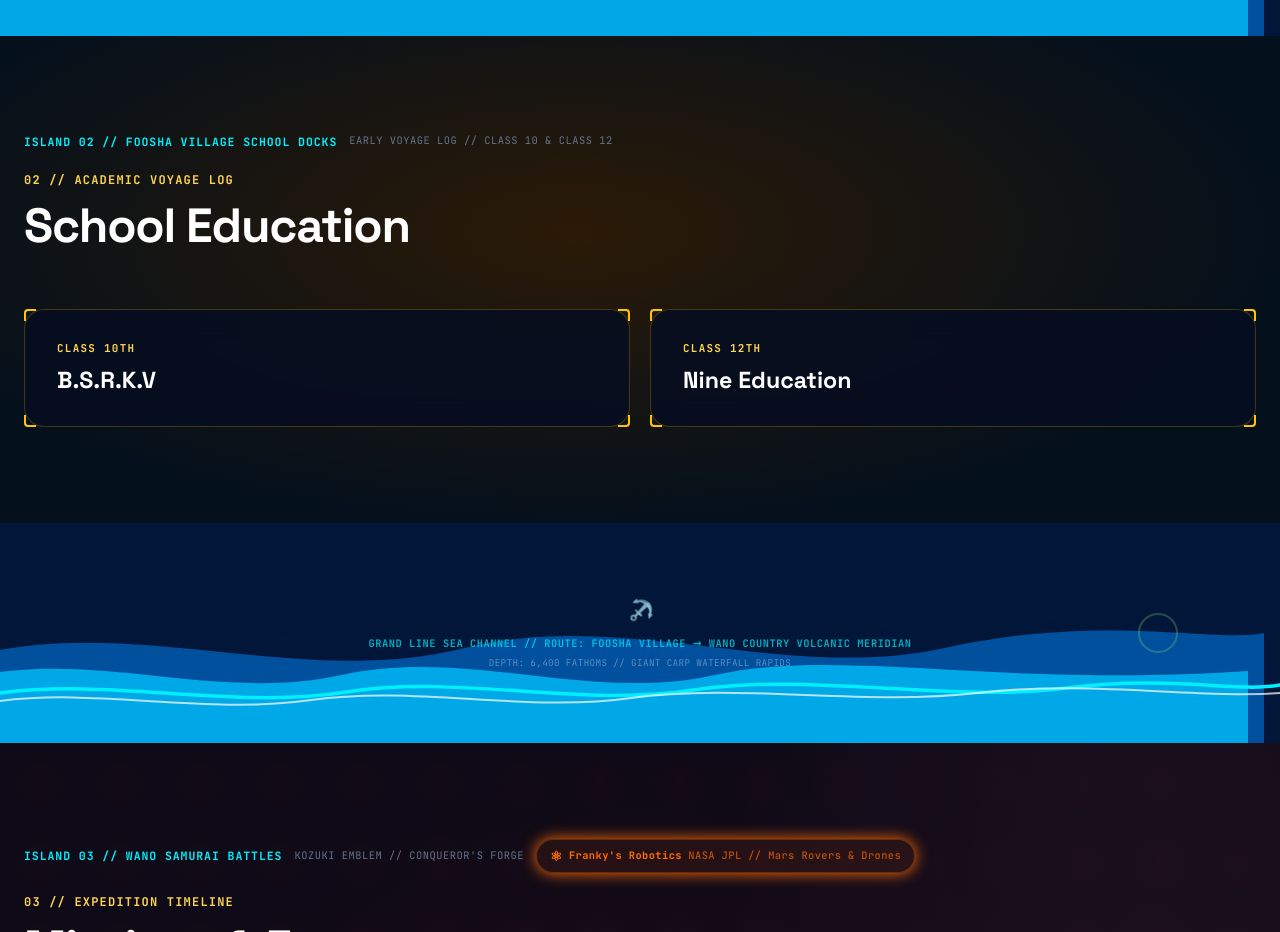
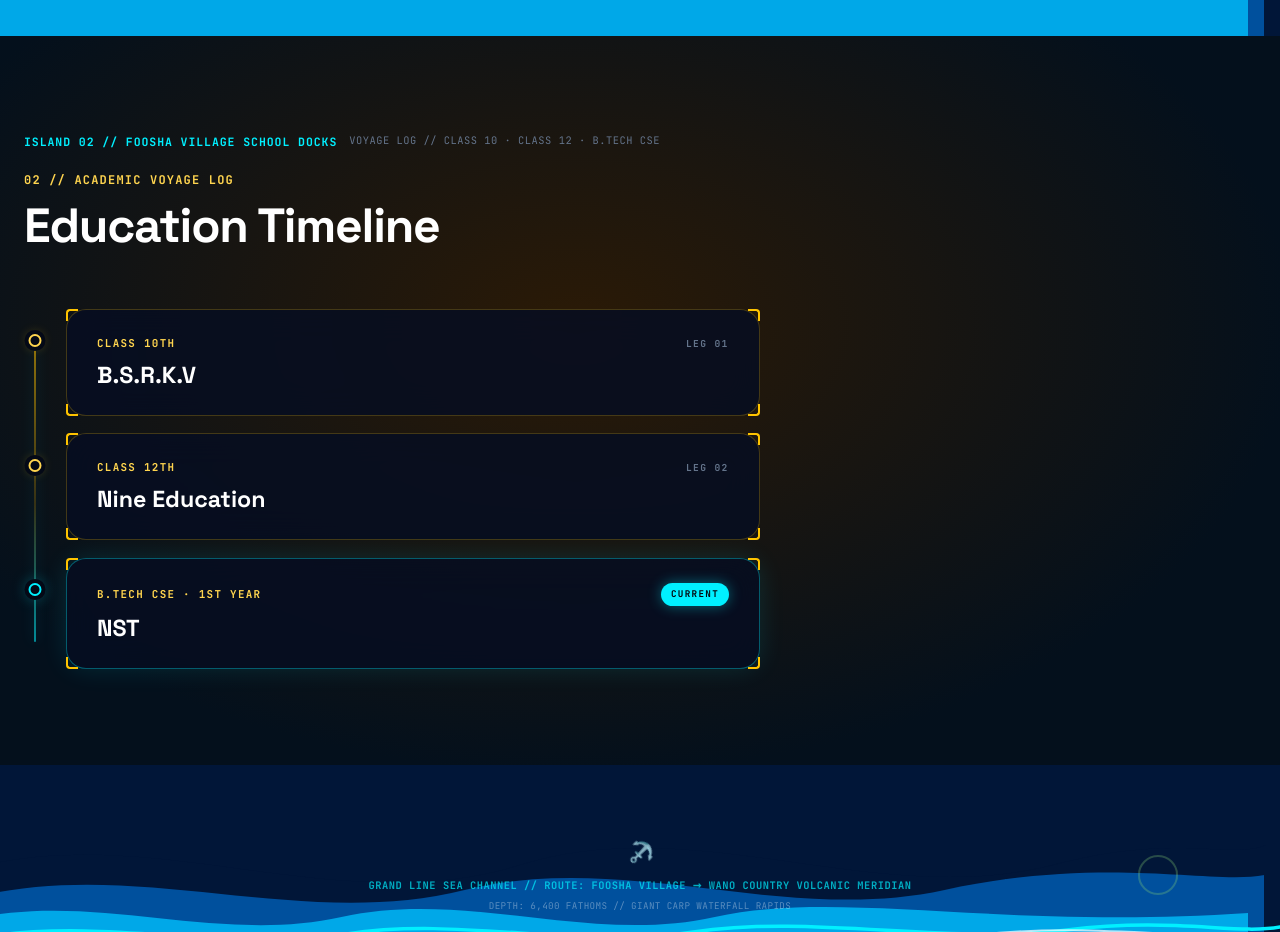
Before and after one commit to AarushRaj-Veyr/Portfolio, a plain HTML site: page index.html in a window 1280 px wide. Shown: the part 2063-2995 px from the top of the page. Drawn offline with Linux system fonts and the light colour scheme.

Commit message:
This is My Portfolio

```diff
--- a/index.html
+++ b/index.html
@@ -513,32 +513,60 @@
         <header class="section-header">
           <div class="sector-badge">
             <span class="sector-code">ISLAND 02 // FOOSHA VILLAGE SCHOOL DOCKS</span>
-            <span class="sector-coords">EARLY VOYAGE LOG // CLASS 10 &amp; CLASS 12</span>
+            <span class="sector-coords">VOYAGE LOG // CLASS 10 &#183; CLASS 12 &#183; B.TECH CSE</span>
           </div>
           <span class="section-kicker">02 // ACADEMIC VOYAGE LOG</span>
-          <h2 class="section-heading">School Education</h2>
+          <h2 class="section-heading">Education Timeline</h2>
         </header>
 
-        <div class="education-grid">
+        <div class="education-timeline">
 
-          <!-- CLASS 10 -->
-          <article class="edu-card cyber-card">
+          <!-- LEG 01: CLASS 10 -->
+          <article class="edu-log">
+            <span class="edu-node" aria-hidden="true"></span>
+            <div class="edu-card cyber-card">
               <div class="card-corner corner-tl"></div>
               <div class="card-corner corner-tr"></div>
               <div class="card-corner corner-bl"></div>
               <div class="card-corner corner-br"></div>
+              <div class="edu-meta">
                 <span class="edu-class">Class 10th</span>
+                <span class="edu-leg">LEG 01</span>
+              </div>
               <h3 class="edu-school">B.S.R.K.V</h3>
+            </div>
           </article>
 
-          <!-- CLASS 12 -->
-          <article class="edu-card cyber-card">
+          <!-- LEG 02: CLASS 12 -->
+          <article class="edu-log">
+            <span class="edu-node" aria-hidden="true"></span>
+            <div class="edu-card cyber-card">
               <div class="card-corner corner-tl"></div>
               <div class="card-corner corner-tr"></div>
               <div class="card-corner corner-bl"></div>
               <div class="card-corner corner-br"></div>
+              <div class="edu-meta">
                 <span class="edu-class">Class 12th</span>
+                <span class="edu-leg">LEG 02</span>
+              </div>
               <h3 class="edu-school">Nine Education</h3>
+            </div>
+          </article>
+
+          <!-- LEG 03: CURRENT — B.TECH CSE -->
+          <article class="edu-log edu-log-current">
+            <span class="edu-node" aria-hidden="true"></span>
+            <div class="edu-card cyber-card">
+              <div class="card-corner corner-tl"></div>
+              <div class="card-corner corner-tr"></div>
+              <div class="card-corner corner-bl"></div>
+              <div class="card-corner corner-br"></div>
+              <div class="edu-meta">
+                <span class="edu-class">B.Tech CSE &#183; 1st Year</span>
+                <span class="edu-status">CURRENT</span>
+              </div>
+              <h3 class="edu-school">NST</h3>
+            </div>
           </article>
 
         </div>
--- a/styles.css
+++ b/styles.css
@@ -1902,25 +1902,64 @@ textarea {
   font-weight: 700;
 }
 
-/* School education log — paired class cards */
-.education-grid {
-  display: grid;
-  grid-template-columns: repeat(auto-fit, minmax(240px, 1fr));
-  gap: 1.25rem;
+/* School education log — vertical voyage timeline */
+.education-timeline {
+  position: relative;
+  display: flex;
+  flex-direction: column;
+  gap: 1.1rem;
+  max-width: 46rem;
+}
+
+.education-timeline::before {
+  content: "";
+  position: absolute;
+  left: calc(0.7rem - 1px);
+  top: 1.7rem;
+  bottom: 1.7rem;
+  width: 2px;
+  border-radius: 999px;
+  background: linear-gradient(180deg, rgba(255, 196, 0, 0.55) 0%, rgba(255, 196, 0, 0.18) 55%, rgba(0, 240, 255, 0.55) 100%);
+  box-shadow: 0 0 14px rgba(0, 240, 255, 0.22);
+}
+
+.edu-log {
+  position: relative;
+  padding-left: 2.6rem;
+}
+
+.edu-node {
+  position: absolute;
+  left: 0.7rem;
+  top: 1.6rem;
+  z-index: 2;
+  width: 13px;
+  height: 13px;
+  transform: translateX(-50%);
+  border-radius: 50%;
+  background: #040916;
+  border: 2px solid var(--solar-gold-400);
+  box-shadow: 0 0 0 4px #040916, 0 0 12px rgba(255, 196, 0, 0.45);
 }
 
 .edu-card {
   display: flex;
   flex-direction: column;
-  justify-content: center;
   gap: 0.45rem;
-  padding: 1.9rem 2rem;
+  padding: 1.55rem 1.9rem;
   transition: transform var(--transition-smooth), box-shadow var(--transition-smooth), border-color var(--transition-smooth);
 }
 
 .edu-card:hover {
-  transform: translateY(-4px);
+  transform: translateX(4px);
   box-shadow: 0 18px 45px rgba(0, 0, 0, 0.45), 0 0 22px rgba(255, 196, 0, 0.12);
+}
+
+.edu-meta {
+  display: flex;
+  align-items: center;
+  justify-content: space-between;
+  gap: 0.85rem;
 }
 
 .edu-class {
@@ -1930,6 +1969,37 @@ textarea {
   letter-spacing: 0.12em;
   text-transform: uppercase;
   color: var(--solar-gold-400);
+}
+
+.edu-leg {
+  font-family: var(--font-mono);
+  font-size: 0.6rem;
+  font-weight: 700;
+  letter-spacing: 0.14em;
+  color: var(--text-dim);
+}
+
+/* Current leg — B.Tech CSE */
+.edu-log-current .edu-node {
+  border-color: var(--all-blue-cyan);
+  box-shadow: 0 0 0 4px #040916, 0 0 16px rgba(0, 240, 255, 0.6);
+}
+
+.edu-log-current .edu-card {
+  border-color: rgba(0, 240, 255, 0.35);
+  box-shadow: 0 0 26px rgba(0, 240, 255, 0.12);
+}
+
+.edu-status {
+  font-family: var(--font-mono);
+  font-size: 0.58rem;
+  font-weight: 800;
+  letter-spacing: 0.14em;
+  padding: 0.22rem 0.6rem;
+  border-radius: 999px;
+  color: #04060c;
+  background: var(--all-blue-cyan);
+  box-shadow: 0 0 14px rgba(0, 240, 255, 0.4);
 }
 
 .edu-school {
```
Lines whose indentation alone changed are shown as unchanged.
